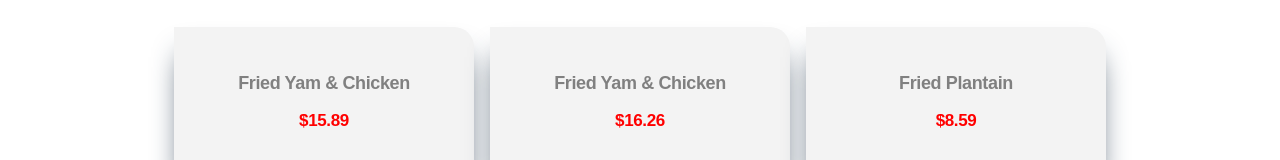
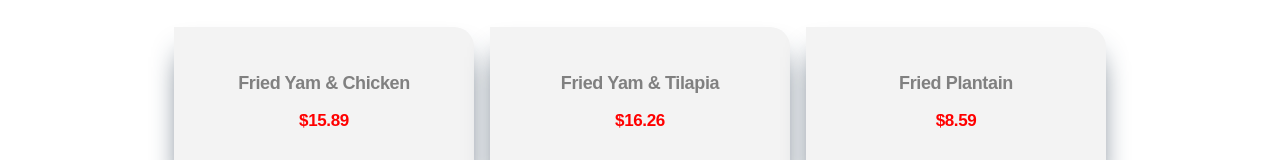
Before and after one commit to gabrielstonedelza/Abis-Kitchen-Frontend, a SvelteKit app: page / in a window 1280 px wide. Shown: the part 354-514 px from the top of the page. Built offline with nearby package versions, Linux system fonts and the light colour scheme.

Commit message:
abis kitchen frontend,added more images from kitchen

```diff
--- a/src/components/FoodCard.svelte
+++ b/src/components/FoodCard.svelte
@@ -33,7 +33,7 @@
 	<div class="card">
 		<!-- name and details -->
 		<div class="card-name-details">
-			<h2>Fried Yam & Chicken</h2>
+			<h2>Fried Yam & Tilapia</h2>
 			<p>$16.26</p>
 		</div>
 
```
